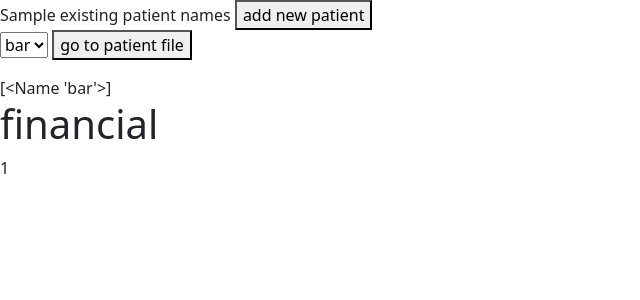
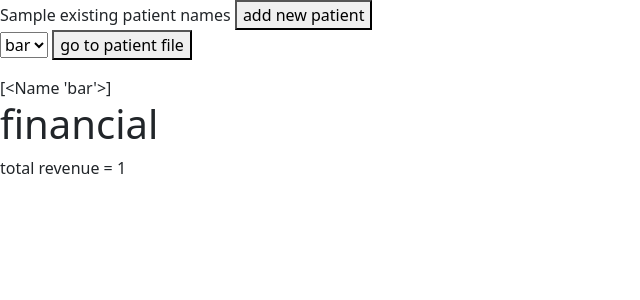
Before and after one commit to beshoynady27/flaskAuthintecationApp, a Flask app: template templates/admin_panil.html in a window 1280 px wide. Shown: the top 300 px of the page, without its empty margins (0-640 px from the left). Run offline with Flask 2, Linux system fonts and the light colour scheme; data comes from the database, SQL or seed files in the repository; both versions use the stored data as it was after the commit; the template is opened without the code that fills it: values that come from a table or form of the project are taken from there, most other values are stand-ins (such as "Sample title", 1, 10 or a date in 2020).

Commit message:
added total revenue to the finance section

```diff
--- a/app.py
+++ b/app.py
@@ -182,10 +182,11 @@ def admin_panil():
     #query data to choose the patient name to go ot patient file
     patients = Patient.query.all()
     prices = db.session.query(Procedure.price).all()
+    procedures = Procedure.query.all()
     total_revnue = 0
-    for price in prices:
-        total_revnue = total_revnue + price
-    return render_template('admin_panil.html', patients = patients, total_revnue=total_revnue)
+    for procedure in procedures:
+        total_revnue = int(total_revnue) + int(procedure.price)
+    return render_template('admin_panil.html', patients = patients, total_revnue=total_revnue, prices=prices, procedures=procedures)
 
 
 @app.route('/add_new_patient', methods=['GET', 'POST'])
--- a/templates/admin_panil.html
+++ b/templates/admin_panil.html
@@ -23,7 +23,9 @@ Hi {{ current_user.name }}! <a href="/logout">logout</a>
     {{patients}}
     <section>
         <h1>financial </h1>
+        total revenue =
         {{total_revnue}}
+
     </section>
 
 {% endblock %}
```
Also changed, not shown: LASTdatabase.db, 7 other files.
